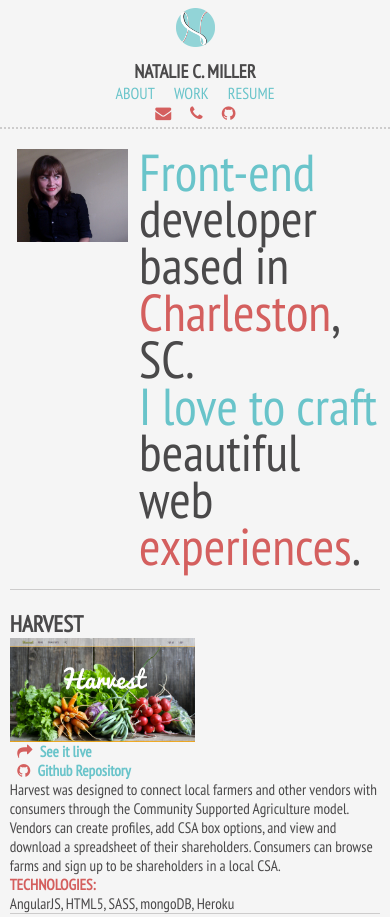
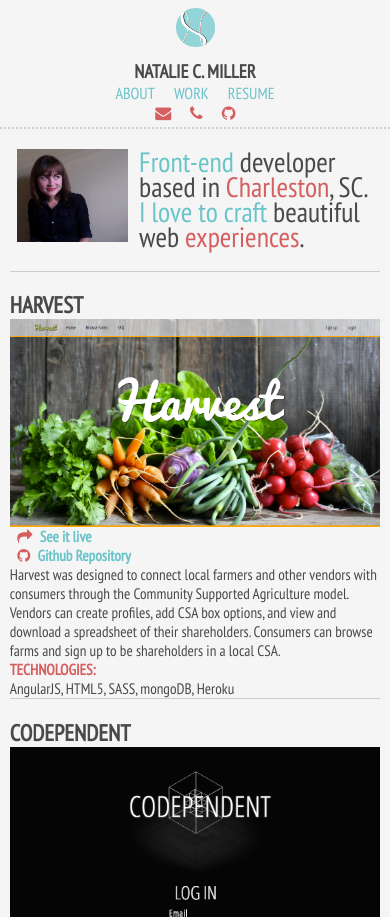
Before and after one commit to natalie03/natalie03.github.io, a plain HTML site: page index.html in a window 390 px wide. Shown: the top 917 px of the page. Drawn offline with nearby package versions, Linux system fonts and the light colour scheme.

Commit message:
responsiveness for mobile

```diff
--- a/stylesheets/main.scss
+++ b/stylesheets/main.scss
@@ -200,6 +200,7 @@
   }
 }
 }
+
 @media all and (max-width: 780px){
   .about{
     .aboutMe{
@@ -249,6 +250,13 @@
     width:100%;
   }
 }
+@media all and (max-width: 700px){
+.about{
+  .aboutMe{
+    font-size:2.5em;
+  }
+}
+}
 @media all and (max-width: 570px){
   .work{
     .imageColumn{
@@ -257,7 +265,7 @@
     .infoColumn{
       width:100%;
       img{
-        width:50%;
+        width:100%;
       }
     }
     .project{
@@ -267,4 +275,16 @@
 .hideImg{
   display:block;
 }
+.about{
+  .aboutMe{
+    font-size:2em;
+  }
 }
+}
+@media all and (max-width: 425px){
+.about{
+  .aboutMe{
+    font-size:1.75em;
+  }
+}
+}
```
Also changed, not shown: stylesheets/main.css, 1 other file.
